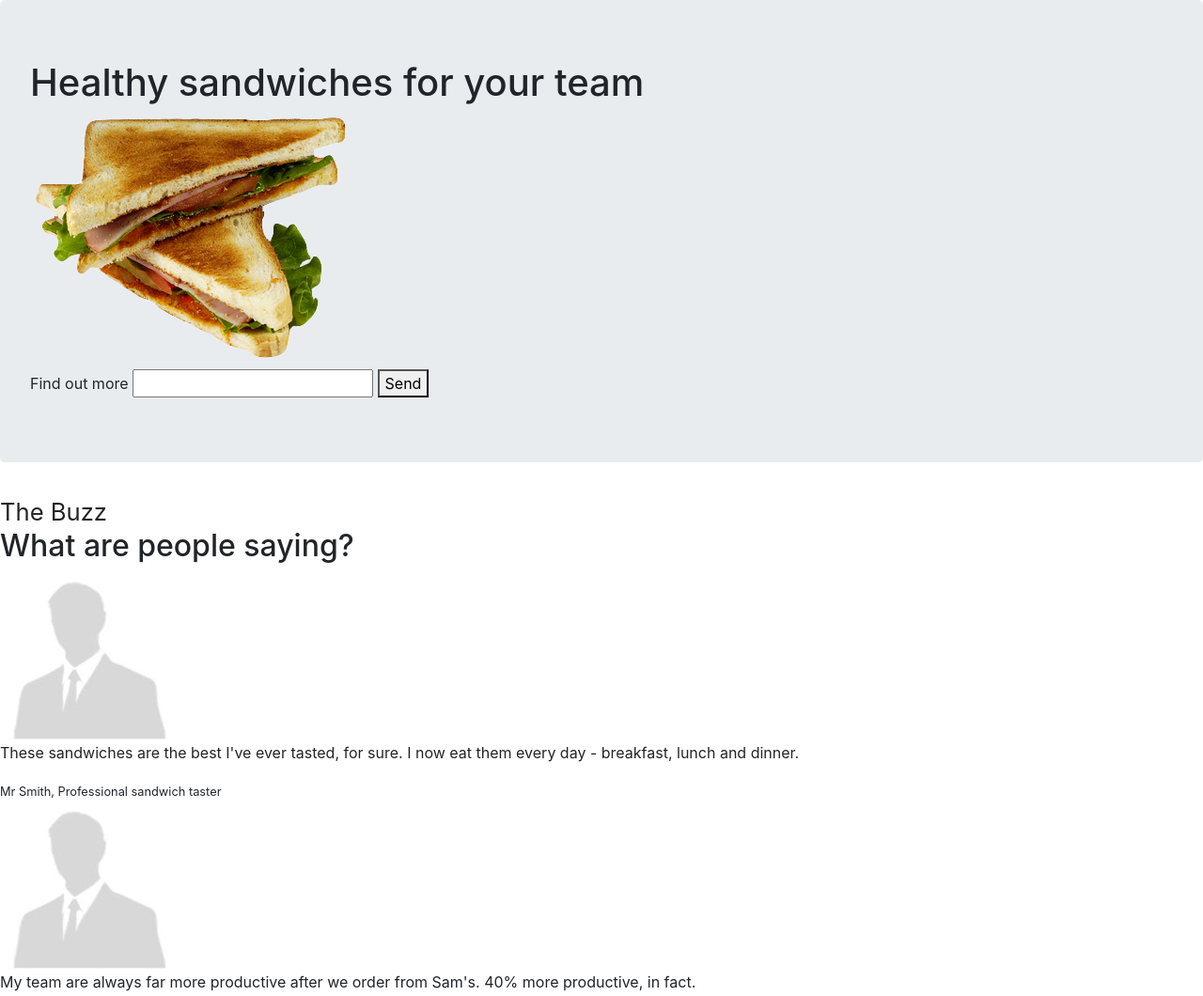
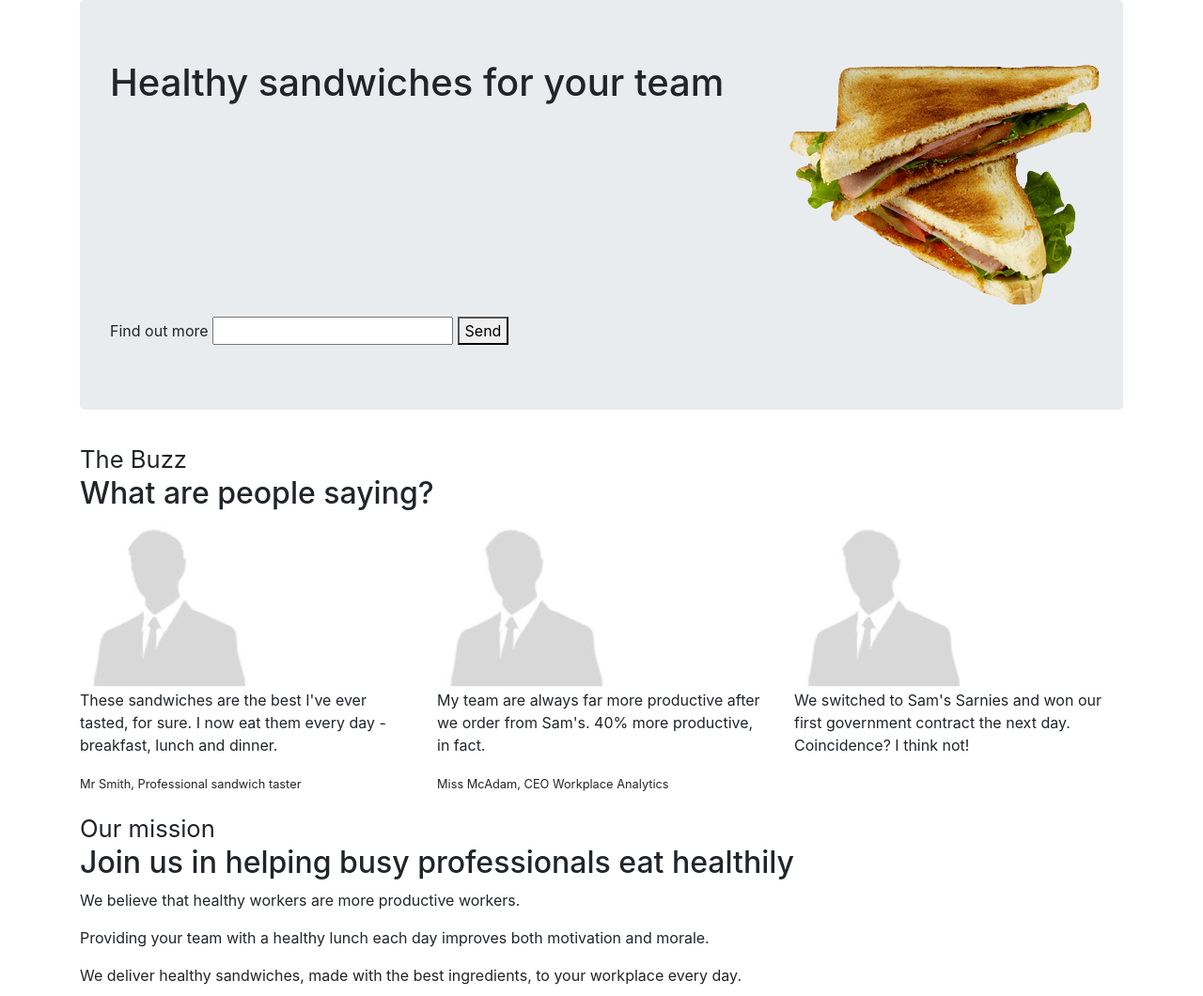
Before and after one commit to craigdonovanovh/craigandneil2019, a plain HTML site: page index.html in a window 1280 px wide. Shown: the top 1060 px of the page at 94% size. Drawn offline with nearby package versions, Linux system fonts and the light colour scheme.

Commit message:
did the project up to blockquote
worked on the project

```diff
--- a/index.html
+++ b/index.html
@@ -13,18 +13,25 @@
 
 <body>
   <!-- Enter Container here-->
+  <div class="container">
+
   <div class='jumbotron'>
     <!-- Enter row here  -->
-
+    <div class="row">
     <!-- Enter size-8-col here-->
+    <div class="col-sm-8">
       <h1>Healthy sandwiches for your team</h1>
     <!-- Close size-8-col here-->
+    </div>
 
     <!-- Enter size-4-col here-->
+    <div class="col-sm-4">
       <img src='images/sandwich.png'>
     <!-- Close size-4-col here-->
+    </div>
 
     <!-- Close row here -->
+    </div>
 
     <form role='form'>
       <label for="email">Find out more</label>
@@ -38,35 +45,40 @@
     <h2><small>The Buzz</small><br />What are people saying?</h2>
 
     <!-- Add a row here -->
-
+    <div class="row">
     <!-- Make this size a size 4 col-->
-    <div>
+    <div class="col-sm-4">
       <img src='images/person.jpg'>
       <!-- Add a blockquote here-->
+      <blockquote>
         <p>These sandwiches are the best I've ever tasted, for sure. I now eat them every day - breakfast, lunch and dinner.</p>
         <small>Mr Smith, Professional sandwich taster</small>
       <!-- close blockquote here-->
-
+      </blockquote>
     </div>
 
     <!-- Make this size a size 4 col-->
-    <div>
+    <div class="col-sm-4">
       <img src='images/person.jpg'>
       <!-- Add a blockquote here-->
+      <blockquote>
         <p>My team are always far more productive after we order from Sam's. 40% more productive, in fact.</p>
         <small>Miss McAdam, CEO Workplace Analytics</small>
       <!-- close blockquote here-->
+      </blockquote>
     </div>
 
     <!-- Make this size a size 4 col-->
-    <div>
+    <div class="col-sm-4">
       <img src='images/person.jpg'>
     <!-- Add a blockquote here-->
+    <blockquote>
       <p>We switched to Sam's Sarnies and won our first government contract the next day. Coincidence? I think not!</p>
     <!-- close blockquote here-->
+    </blockquote>
     </div>
     <!-- Close row here -->
-
+    </div>
   </div>
 
 
@@ -95,6 +107,7 @@
   </div>
 
 <!-- close container here-->
+</div>
 </body>
 
 
```
Lines whose indentation alone changed are shown as unchanged.
